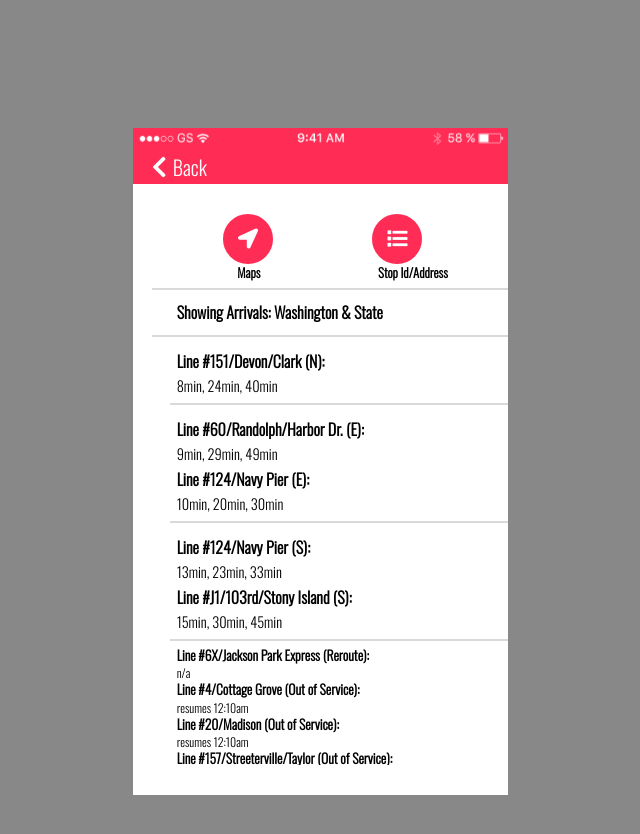
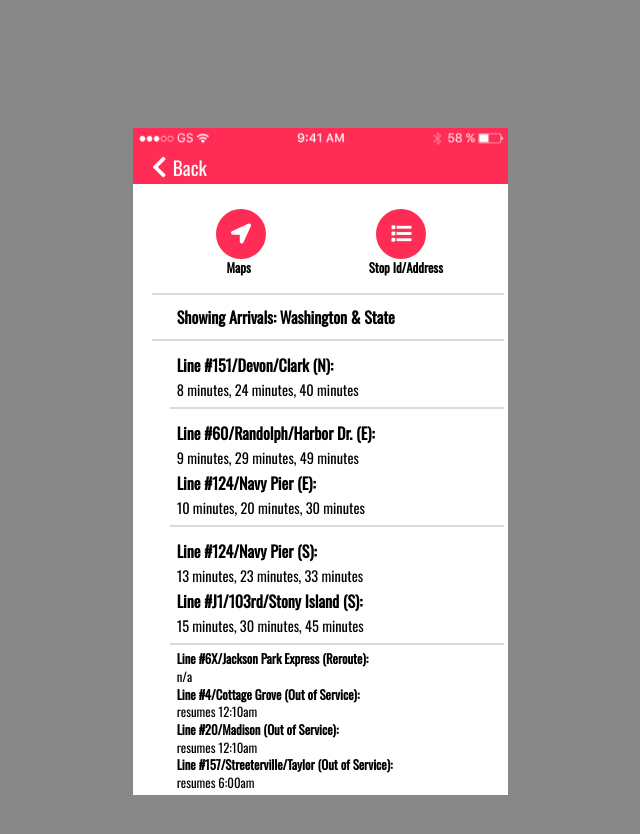
Before and after one commit to Josasia/FrontendChallenge, a plain HTML site: page index.html in a window 1280 px wide. Shown: the whole page, without its empty margins (187-827 px from the left). Drawn offline with nearby package versions, Linux system fonts and the light colour scheme.

Commit message:
omit scrollbar- finished revisions

```diff
--- a/css/style.css
+++ b/css/style.css
@@ -6,12 +6,6 @@ body {
   background-color: #888;
   font-family: 'Oswald', sans-serif;
   font-size: 16px
-}
-
-.scroll {
-    width: 100%;
-    height: 420px;
-    overflow: auto;
 }
 
 nav {
@@ -51,8 +45,8 @@ nav {
 		background-color: #ff2d55;
 		color: white;
     display: inline-block;
-    margin-top: 35px;
-    margin-left: 20%;
+    margin-top: 30px;
+    margin-left: 18%;
 	}
 
 
@@ -64,7 +58,7 @@ nav {
   		background-color: #ff2d55;
   		color: white;
       display: inline-block;
-      margin-left: 27%;
+      margin-left: 30%;
   	}
 
 }
@@ -84,7 +78,7 @@ hr {
     color: #d9d9d9;
     display: block;
     margin-left: 5%;
-    margin-right: 0%;
+    margin-right: 1%;
 
 }
 
@@ -95,25 +89,25 @@ hr.hr2 {
     color: #d9d9d9;
     display: block;
     margin-left: 0%;
-    margin-right: 0%;
+    margin-right: 1%;
 
 }
 
 h1 {
   font-size: 1em;
-  font-weight: 900;
+  font-weight: bold;
   line-height: 2em;
   margin-left: 7%;
 }
 
 h2 {
-  font-size: .85em;
-  font-weight: 700;
+  font-size: .80em;
+  font-weight: 800;
   margin-left: 7%;
 }
 
 h3 {
-  font-size: .90em;
+  font-size: .9em;
   line-height: 1.25em;
   margin-left: 7%;
 }
@@ -128,7 +122,7 @@ h4 {
 }
 
 h5 {
-  font-size: .75em;
+  font-size: .80em;
   line-height: 1.75em;
   margin-left: 7%;
 }
@@ -137,6 +131,7 @@ h6 {
   font-size: .80em;
   font-weight: bold;
   margin-top: 1%;
-  margin-left: 24%;
+  margin-left: 21%;
+  margin-bottom: 5%;
 }
 }
--- a/index.html
+++ b/index.html
@@ -4,7 +4,7 @@
     <meta charset="utf-8">
     <meta name="viewport" content="375px, initial scale=1">
     <title>Frontend Challenge</title>
-    <link href="https://fonts.googleapis.com/css?family=Oswald:300" rel="stylesheet">
+    <link href="https://fonts.googleapis.com/css?family=Oswald" rel="stylesheet">
     <link rel="stylesheet" href="https://use.fontawesome.com/releases/v5.2.0/css/all.css" integrity="sha384-hWVjflwFxL6sNzntih27bfxkr27PmbbK/iSvJ+a4+0owXq79v+lsFkW54bOGbiDQ" crossorigin="anonymous">
     <link rel="stylesheet" href="css/reset.css">
     <link rel="stylesheet" href="css/style.css">
@@ -16,7 +16,7 @@
     <div class="topNav">
       <span style="font-size: 1.5em; color: white;">
 <i class="fas fa-chevron-left">
-  <span style="font-family: 'Oswald', sans-serif; font-size: .85em; font-weight: 100;">
+  <span style="font-family: 'Oswald', sans-serif; font-size: .8em; font-weight: 100;">
     Back</i></span></span>
 
 <div class="content">
@@ -35,24 +35,23 @@ Maps
 <h4>Showing Arrivals: Washington & State</h4>
 <hr class="hr2">
 
-    <div class="scroll">
 <h1>Line #151/Devon/Clark (N):</h12>
-<h3>8min, 24min, 40min</h3>
+<h3>8 minutes, 24 minutes, 40 minutes</h3>
 
 <hr>
 
 <h1>Line #60/Randolph/Harbor Dr. (E):</h1>
-<h3>9min, 29min, 49min</h3>
+<h3>9 minutes, 29 minutes, 49 minutes</h3>
 <h1>Line #124/Navy Pier (E):
-<h3>10min, 20min, 30min</h3>
+<h3>10 minutes, 20 minutes, 30 minutes</h3>
 
 <hr>
 
 <h1>Line #124/Navy Pier (S):</h1>
-<h3>13min, 23min, 33min</h3>
+<h3>13 minutes, 23 minutes, 33 minutes</h3>
 
 <h1>Line #J1/103rd/Stony Island (S):</h1>
-<h3>15min, 30min, 45min</h3>
+<h3>15 minutes, 30 minutes, 45 minutes</h3>
 
 <hr>
 
```
